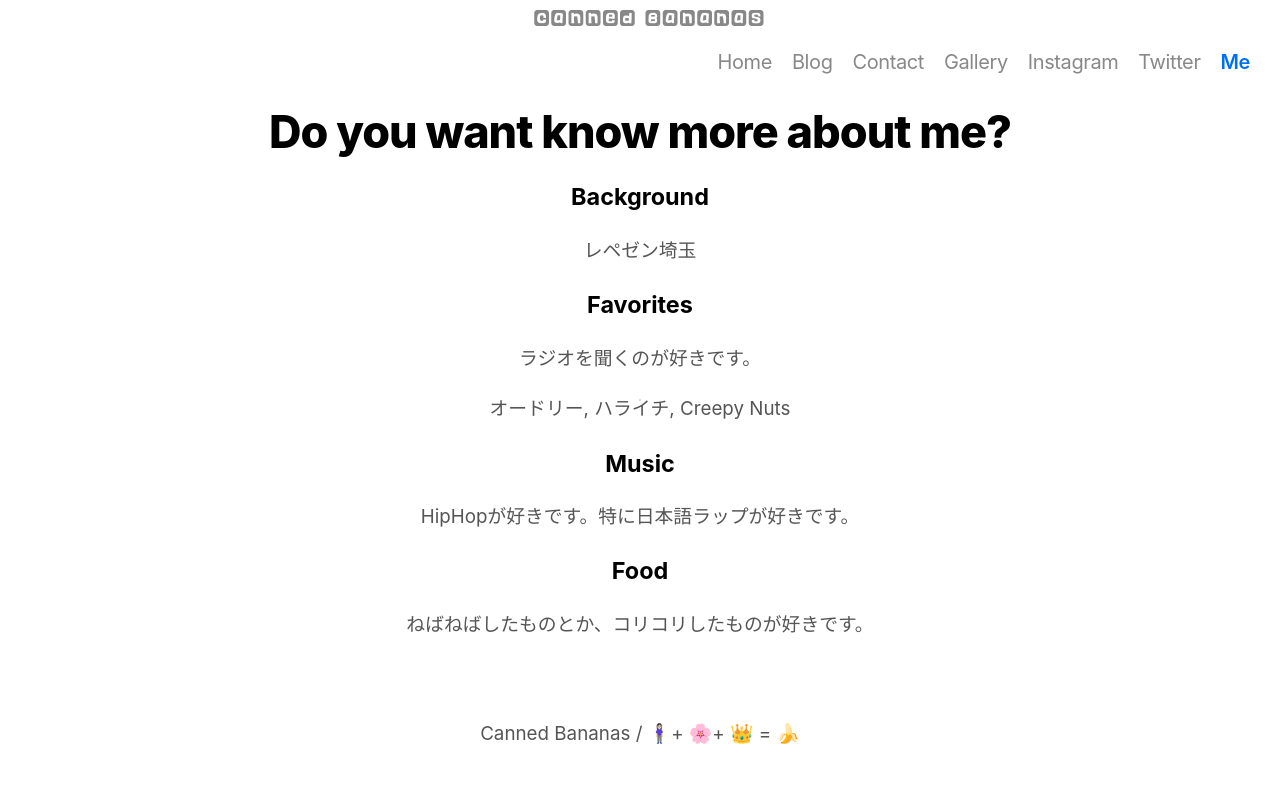
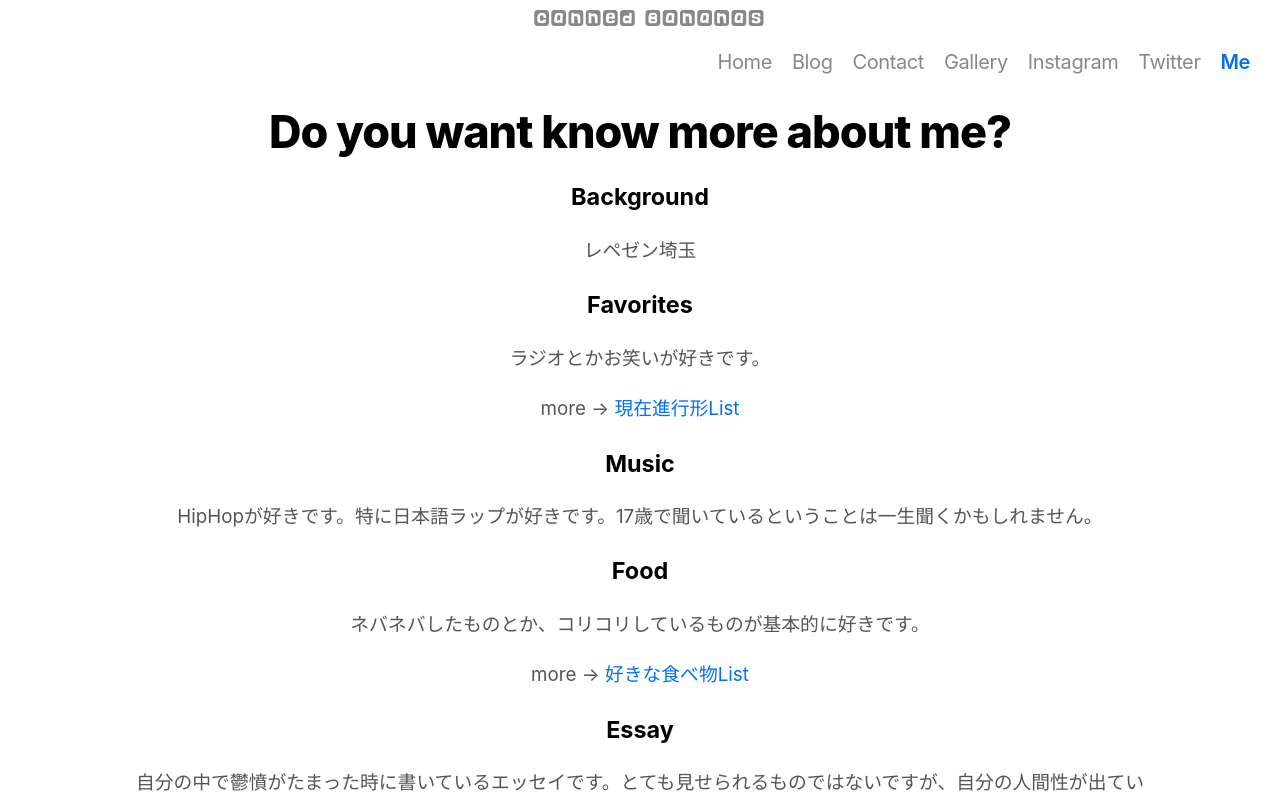
Before and after one commit to standingflower0607/notion-blog, a Next.js app: page /me in a window 1280 px wide. Shown: the top 800 px of the page. Built offline with nearby package versions, Linux system fonts and the light colour scheme.

Commit message:
add section component

```diff
--- /dev/null
+++ b/src/components/section.tsx
@@ -0,0 +1,15 @@
+import sharedStyles from '../styles/me.module.css'
+
+export default props => (
+  <div className={sharedStyles.section}>
+    {props.title && <h3 className={sharedStyles.header}>{props.title}</h3>}
+    <div className={sharedStyles.content}>
+      {props.details && <p>{props.details}</p>}
+      {props.link && (
+        <p>
+          more → <a href={props.link}>{props.link_title}</a>
+        </p>
+      )}
+    </div>
+  </div>
+)
--- a/src/pages/instagram/instagram.tsx
+++ b/src/pages/instagram/instagram.tsx
@@ -9,7 +9,7 @@ import sharedStyles from '../styles/shared.module.css'
 import React from 'react'
 import { render } from 'react-dom'
 import Gallery from 'react-photo-gallery'
-import { photos } from './photos'
+import photos from './photos'
 
 export default () => (
   <>
@@ -17,7 +17,7 @@ export default () => (
     <div className="container">
       <h1>Instagram</h1>
       <p>Here is "my Instagram" 😎</p>
-      <p>Comming soon</p>
+      <Gallery photos={photos} />
     </div>
   </>
 )
--- a/src/pages/instagram/photos.js
+++ b/src/pages/instagram/photos.tsx
@@ -1,4 +1,4 @@
-export const photos = [
+const photos = [
   {
     src: 'https://source.unsplash.com/2ShvY8Lf6l0/800x599',
     width: 4,
@@ -85,3 +85,5 @@ export const photos = [
     height: 3,
   },
 ]
+
+export default photos
--- a/src/pages/me.tsx
+++ b/src/pages/me.tsx
@@ -4,6 +4,38 @@ import ExtLink from '../components/ext-link'
 import Features from '../components/features'
 import GitHub from '../components/svgs/github'
 import sharedStyles from '../styles/me.module.css'
+import Section from '../components/section'
+
+const sections = [
+  {
+    title: 'Background',
+    details: 'レペゼン埼玉',
+  },
+  {
+    title: 'Favorites',
+    details: 'ラジオとかお笑いが好きです。',
+    link: 'https://www.notion.so/8953623c338544e99ba10d9b2e1302c6',
+    link_title: '現在進行形List',
+  },
+  {
+    title: 'Music',
+    details:
+      'HipHopが好きです。特に日本語ラップが好きです。17歳で聞いているということは一生聞くかもしれません。',
+  },
+  {
+    title: 'Food',
+    details: 'ネバネバしたものとか、コリコリしているものが基本的に好きです。',
+    link: 'https://www.notion.so/49ace3283cb1499b9e00f37ff5d0d334',
+    link_title: '好きな食べ物List',
+  },
+  {
+    title: 'Essay',
+    details:
+      '自分の中で鬱憤がたまった時に書いているエッセイです。とても見せられるものではないですが、自分の人間性が出ているので紹介します。',
+    link: 'https://www.notion.so/7b5ef33aaad94b11b3ecdba4b619655a',
+    link_title: 'エッセイList',
+  },
+]
 
 export default () => (
   <>
@@ -11,31 +43,16 @@ export default () => (
 
     <div className="container">
       <h1>Do you want know more about me?</h1>
-      <div className={sharedStyles.section}>
-        <h3 className={sharedStyles.header}>Background</h3>
-        <div className={sharedStyles.content}>
-          <p>レペゼン埼玉</p>
-        </div>
-      </div>
-      <div className={sharedStyles.section}>
-        <h3 className={sharedStyles.header}>Favorites</h3>
-        <div className={sharedStyles.content}>
-          <p>ラジオを聞くのが好きです。</p>
-          <p>オードリー, ハライチ, Creepy Nuts</p>
-        </div>
-      </div>
-      <div className={sharedStyles.section}>
-        <h3 className={sharedStyles.header}>Music</h3>
-        <div className={sharedStyles.content}>
-          <p>HipHopが好きです。特に日本語ラップが好きです。</p>
-        </div>
-      </div>
-      <div className={sharedStyles.section}>
-        <h3 className={sharedStyles.header}>Food</h3>
-        <div className={sharedStyles.content}>
-          <p>ねばねばしたものとか、コリコリしたものが好きです。</p>
-        </div>
-      </div>
+      {sections.map(({ title, details, link, link_title }) => {
+        return (
+          <Section
+            title={title}
+            details={details}
+            link={link}
+            link_title={link_title}
+          />
+        )
+      })}
     </div>
   </>
 )
```
Also changed, not shown: tsconfig.json (+6 -1 lines).
